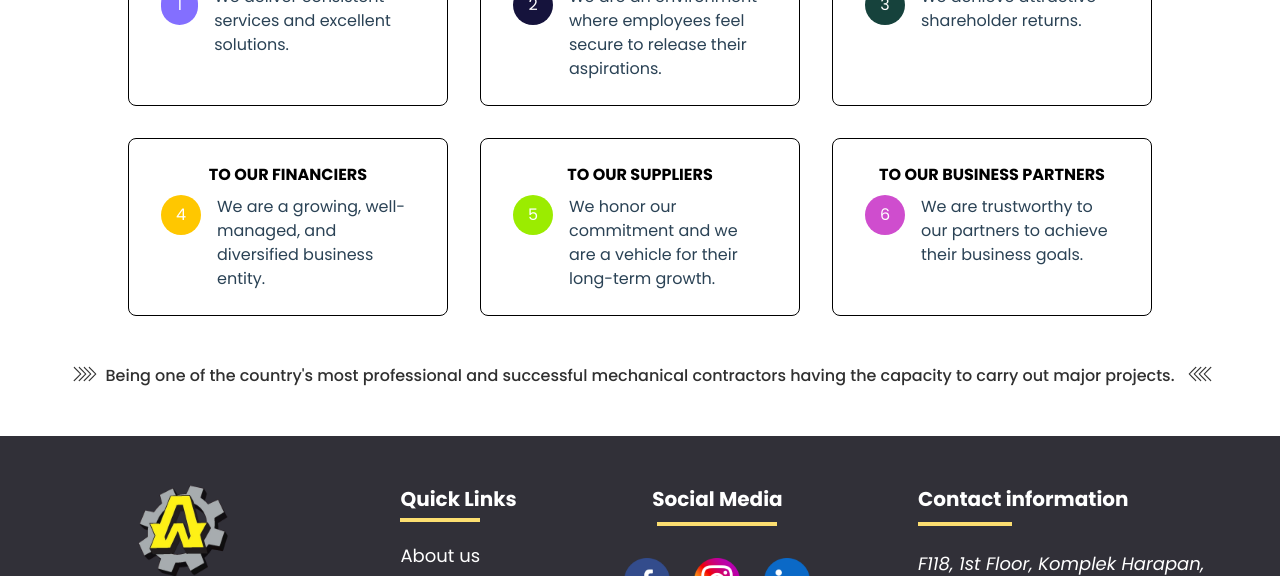
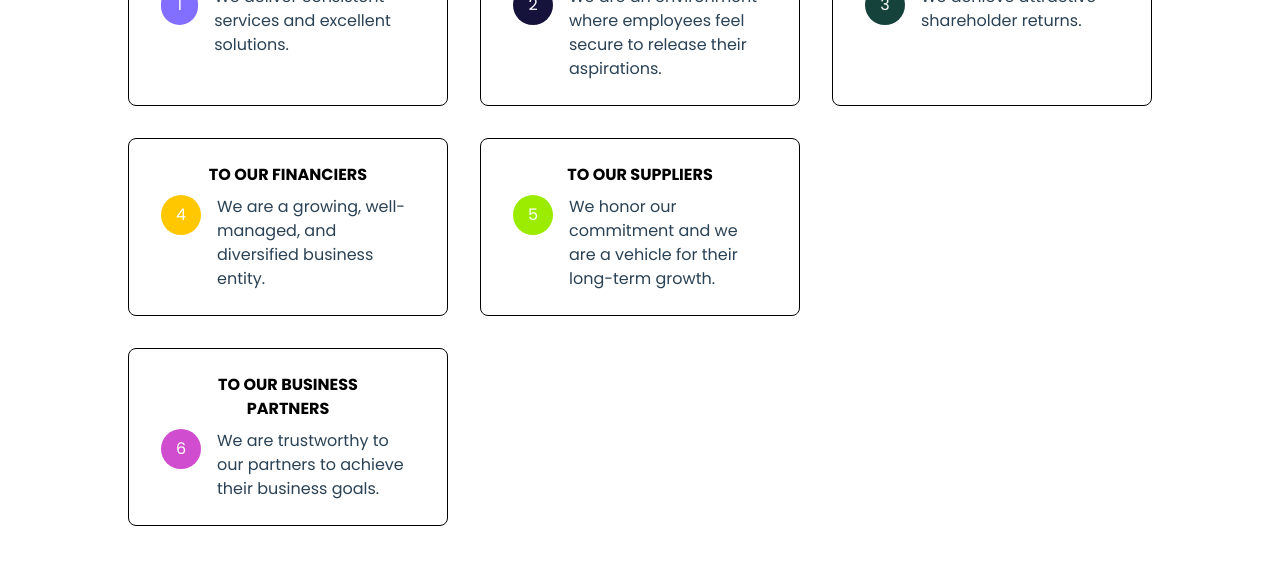
Before and after one commit to CloudBeesTechnology/AWE-Website, a React (Vite) app: page /ourMission in a window 1280 px wide. Shown: the part 900-1476 px from the top of the page. Built offline with nearby package versions, Linux system fonts and the light colour scheme; what aws-amplify would draw is missing.

Commit message:
updated: Made little changes.

```diff
--- a/src/pages/about/AboutOurMission.jsx
+++ b/src/pages/about/AboutOurMission.jsx
@@ -113,13 +113,7 @@ export const AboutOurMission = () => {
               bgColor: "bg-[#9BEC00]",
               textColor: "text-white"
             },
-            {
-              title: "TO OUR BUSINESS PARTNERS",
-              num: 6,
-              text: "We are trustworthy to our partners to achieve their business goals.",
-              bgColor: "bg-[#CF4DCE]",
-              textColor: "text-white"
-            }
+
           ].map((vision, index) => (
             <div key={index} className="flex flex-col items-center border py-6 px-8 rounded-lg">
               <h2 className="text-center font-bold mb-2">{vision.title}</h2>
@@ -134,6 +128,33 @@ export const AboutOurMission = () => {
             </div>
           ))}
         </div>
+        <div className="mt-8 grid grid-cols-1 lg:grid-cols-3 gap-8">
+          {[
+            {
+              title: "TO OUR BUSINESS PARTNERS",
+              num: 6,
+              text: "We are trustworthy to our partners to achieve their business goals.",
+              bgColor: "bg-[#CF4DCE]",
+              textColor: "text-white"
+            }
+          ].map((vision, index) => (
+            <div key={index} className="flex flex-col items-center border py-6 px-8 rounded-lg">
+              <div>
+              <h2 className="text-center font-bold mb-2 w-[200px]">{vision.title}</h2>
+              </div>
+
+              <div className="flex justify-center">
+                <p className={`p-4 rounded-full h-10 w-10 flex items-center justify-center ${vision.bgColor} ${vision.textColor}`}>
+                  {vision.num}
+                </p>
+                <p className="text-sm lg:text-base text-[#2a4255] leading-relaxed ml-4">
+                  {vision.text}
+                </p>
+              </div>
+            </div>
+
+          ))}
+        </div>
 
       </div>
     </section>
--- a/src/pages/about/AboutValues.jsx
+++ b/src/pages/about/AboutValues.jsx
@@ -47,7 +47,7 @@ export const AboutValues = () => {
                 className="rounded-lg w-[440px] max-sm:w-full h-[368px] max-sm:h-full"
               />
             </div>
-            <p className="font-semibold text-[20px] mb-5 mt-6">to be the Professional Contractor of Choice</p>
+            <p className="font-semibold text-[20px] mb-5 mt-6">To be the Professional Contractor of Choice</p>
             <div className="ml-6 grid sm:grid-cols-2 gap-4 text-[17px] font-semibold">
               <div>Professionalism</div>
               <div>Motivation</div>
--- a/src/pages/home/HomeCelebration.jsx
+++ b/src/pages/home/HomeCelebration.jsx
@@ -2,12 +2,16 @@ import React from 'react';
 
 export const HomeCelebration = () => {
   return (
-    <section className='screen-size w-full sm:my-10'>
-      <div className="sm:mt-12 max-sm:mb-10 text-center">
-        <p className="text-[#303030] max-sm:text-[14px] text-[20px] fond-medium mb-4">
-          Thanks to each and every one of you for helping us achieve this important safety milestone.<br />
+    <section className='screen-size w-full'>
+      <div className="center flex-col gap-4 max-sm:w-[280px]  max-sm:mb-10">
+
+          <div className='text-[#303030] max-sm:text-[12px] text-[20px] fond-medium mb-4"'>
+          Thanks to each and every one of you for helping us achieve this important safety milestone.
+          </div>
+          <div className='text-[#303030] max-sm:text-[12px] text-[20px] fond-medium mb-4"'>
           Let's keep this momentum going as we work toward even greater goals.
-        </p>
+          </div>
+
       </div>
     </section>
   );
--- a/src/pages/home/HomeNR.jsx
+++ b/src/pages/home/HomeNR.jsx
@@ -27,7 +27,7 @@ export const HomeNR = () => {
             <div className='max-sm:text-center text-4xl font-poppins font-extrabold'>{mainContent.heading}</div>
             <div className="mt-8 text-[12px] font-poppins sm:text-[14px]">{mainContent.description}</div>
             <div className='mt-16 max-sm:mt-6 max-sm:center'>
-              <Link to="/about" className='rounded-md py-4 px-6 text-black font-lg w-[211px] h-[56px] bg-[#FEF116] '>DISCOVER MORE</Link>
+              <Link to="/about" className='rounded-md py-4 px-6 text-black font-lg w-[211px] h-[56px] bg-[#FEF116]'>DISCOVER MORE</Link>
             </div>
           </div>
 
--- a/src/pages/home/HomeNewEvent.jsx
+++ b/src/pages/home/HomeNewEvent.jsx
@@ -192,9 +192,9 @@ export const HomeNewEvent = () => {
           setSelectedEvent(events[nextIndex]);
           return nextIndex;
         });
-      }, 3000); // Change image every 3 seconds
+      }, 3000);
 
-      return () => clearInterval(interval); // Cleanup on unmount
+      return () => clearInterval(interval);
     }
   }, [events]);
 
```
